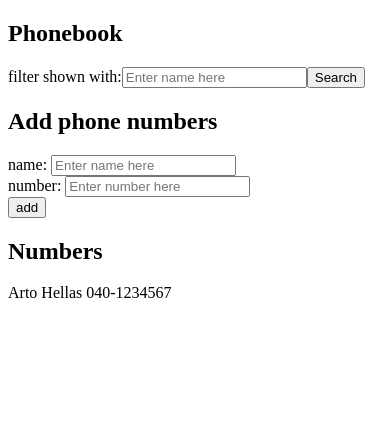
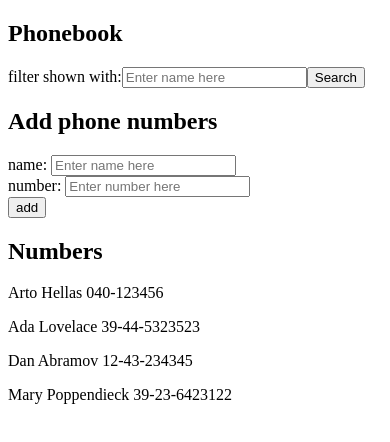
Before and after one commit to KartikPat250905/full-stack-open, a React (Vite) app in the folder part2/phonebook/: page / in a window 390 px wide. Shown: the top 442 px of the page. Built offline with nearby package versions, Linux system fonts and the light colour scheme; data requests are answered from the project's data file.

Commit message:
Part2 : exercise 2.11: The Phonebook Step 6

```diff
--- /dev/null
+++ b/part2/phonebook/db.json
@@ -0,0 +1,24 @@
+{
+    "persons":[
+      {
+        "name": "Arto Hellas",
+        "number": "040-123456",
+        "id": "1"
+      },
+      {
+        "name": "Ada Lovelace",
+        "number": "39-44-5323523",
+        "id": "2"
+      },
+      {
+        "name": "Dan Abramov",
+        "number": "12-43-234345",
+        "id": "3"
+      },
+      {
+        "name": "Mary Poppendieck",
+        "number": "39-23-6423122",
+        "id": "4"
+      }
+    ]
+  }
--- a/part2/phonebook/package.json
+++ b/part2/phonebook/package.json
@@ -7,9 +7,11 @@
     "dev": "vite",
     "build": "vite build",
     "lint": "eslint .",
-    "preview": "vite preview"
+    "preview": "vite preview",
+    "server": "json-server -p 3001 db.json"
   },
   "dependencies": {
+    "axios": "^1.9.0",
     "react": "^19.1.0",
     "react-dom": "^19.1.0"
   },
@@ -22,6 +24,7 @@
     "eslint-plugin-react-hooks": "^5.2.0",
     "eslint-plugin-react-refresh": "^0.4.19",
     "globals": "^16.0.0",
+    "json-server": "^1.0.0-beta.3",
     "vite": "^6.3.5"
   }
 }
--- a/part2/phonebook/src/App.jsx
+++ b/part2/phonebook/src/App.jsx
@@ -1,12 +1,11 @@
-import { useState } from 'react'
+import { useEffect, useState } from 'react'
 import Filter from './components/Filter'
 import PersonForm from './components/PersonForm'
 import Persons from './components/Persons'
+import axios from 'axios'
 
 const App = () => {
-  const [persons, setPersons] = useState([
-    { name: 'Arto Hellas', number: '040-1234567'}
-  ])
+  const [persons, setPersons] = useState([])
 
   const [newName, setNewName] = useState('')
   const[newNumber, setNewNumber] = useState('')
@@ -14,6 +13,15 @@
   const[searchInput, setSearchInput] = useState('')
   const [searchPerformed, setSearchPerformed] = useState(false);
 
+
+  useEffect(() => {
+    console.log("Fetching data from the server")
+    axios.get("http://localhost:3001/persons")
+         .then((response) => {
+            let data = response.data
+            setPersons(data)
+         })
+  }, [])
 
   const handleNameChange = (event) => {
     setNewName(event.target.value)
--- a/part2/phonebook/src/components/Persons.jsx
+++ b/part2/phonebook/src/components/Persons.jsx
@@ -2,7 +2,7 @@
     persons
 }) => {
     return (
-        persons.map((person, index) => <p key={index}>{person.name} {person.number}</p>)
+        persons.map((person) => <p key={person.id}>{person.name} {person.number}</p>)
     )
 }
 
```
Also changed, not shown: 1 other file (tests, documents, lock files or other folders).
